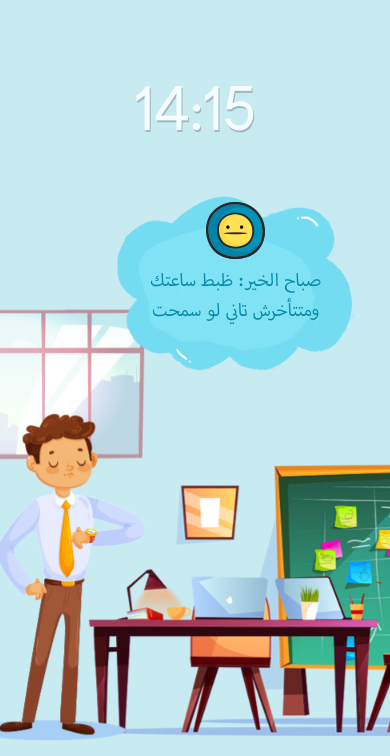
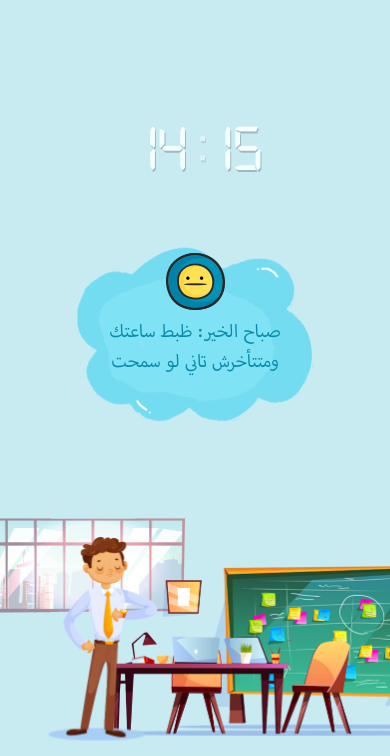
Before and after one commit to khaled404/tasawk, a website: page project/index2.pug in a window 390 px wide. Shown: the part 88-844 px from the top of the page. Drawn offline with nearby package versions, Linux system fonts and the light colour scheme; files that its build step writes are made by us from their sources; files whose address does not match are found by name.

Commit message:
first commit

```diff
--- a/project/index.pug
+++ b/project/index.pug
@@ -99,8 +99,9 @@ html(lang="ar")
                 //-     img(src="images/emo2.png", alt="emo")
                 //-     p نشوفك في الصباح علي خير يا غااالي
             .time
-                span.min 07:
-                span.hour 57
+                span.min 14
+                span.timer :
+                span.hour 15
         script(src="js/jquery.min.js")
         script(src="js/bootstrap.min.js")
         script(src="https://cdnjs.cloudflare.com/ajax/libs/parallax/3.1.0/parallax.js")
--- a/project/index2.pug
+++ b/project/index2.pug
@@ -87,7 +87,8 @@ html(lang="ar")
                 //-     img(src="images/emo2.png", alt="emo")
                 //-     p نشوفك في الصباح علي خير يا غااالي
             .time
-                span.min 14:
+                span.min 14
+                span.timer :
                 span.hour 15
         script(src="js/jquery.min.js")
         script(src="js/bootstrap.min.js")
--- a/project/index3.pug
+++ b/project/index3.pug
@@ -58,7 +58,7 @@ html(lang="ar")
                     .light-left
                         img(src="images/lightLeft.png")
 
-                .moon
+                //.moon
                     img(src="images/moon.png", alt="moon")
                 .employee-3
                     .employee-3_1
@@ -96,7 +96,8 @@ html(lang="ar")
                         p نشوفك في الصباح علي خير يا غااالي
             //1536
             .time
-                span.min 14:
+                span.min 14
+                span.timer :
                 span.hour 15
         script(src="js/jquery.min.js")
         script(src="js/bootstrap.min.js")
--- a/project/sass/_home.scss
+++ b/project/sass/_home.scss
@@ -866,16 +866,17 @@ body{
         margin: auto;
         z-index: 22;
         pointer-events: none;
+        display: flex;
         @media (max-width:991px) {
-            top: 32%;
-            left: 52%;
+            left: 50%;
             .welcome-bac{
+                margin: auto;
                 width: 80%;
             }
         }
         @media (max-width:480px) {
-            top: 44%;
-            left: 68%;
+            left: 50%;
+            top: 50%;
         }
         @media (min-height:1024px) and (max-height:1366px){
             top: 50%;
@@ -885,6 +886,7 @@ body{
             }
         }
         .massage{
+            margin: auto;
             position: absolute;
             top:50%;
             left: 50%;
@@ -895,13 +897,6 @@ body{
             align-items: center;
             justify-content: center;
             text-align: center;
-            @media (max-width:991px) {
-                left: 40%;
-            }
-            @media (min-height:1024px) and (max-height:1366px){
-                left: 50%;
-            }
-
             img{
                 margin-bottom: 8px;
             }
@@ -948,10 +943,17 @@ body{
     text-shadow: 1px 2px 0px rgba(34, 34, 34, 0.25);
     color: rgb(244, 253, 255);
     pointer-events: none;
+    font-family: 'digital';
+    .hour{
+        margin-left: -15px;
+    }
+    .timer{
+        animation: officeLight .5s ease-in-out infinite alternate ;
+    }
     @media (max-width:480px) {
         font-size: 66.281px;
         left: 50%;
-        bottom: 70%;
+        bottom: 67%;
         transform:translateX(-50%);
     }
 }
@@ -987,6 +989,10 @@ body{
             @media (max-width:1024px) {
                 left: 5%;
             }
+            @media (max-width:480px) {
+                display: none;
+            }
+
         }
         .branch{
             position: absolute;
@@ -1024,18 +1030,14 @@ body{
             }
         }
         @media (max-width:480px) {
-            right: -115%;
+            right: -120%;
             bottom: 20px;
             img{
-                width: 80%;
+                width: 50%;
             }
         }
-        @media (max-width:375px) {
-            right: -145%;
-
-            img{
-                width: 70%;
-            }
+        @media (max-width:380px) {
+            right: -150%;
         }
     }
     .window{
@@ -1061,16 +1063,14 @@ body{
             }
         }
         @media (max-width:480px) {
-            left: -50%;
-            bottom: 35%;
+            left: -7%;
+            bottom: 17%;
             img{
-                width: 80%;
+                width: 50%;
             }
         }
-        @media (max-width:375px) {
-            img{
-                width: 70%;
-            }
+        @media (max-width:360px) {
+            left: -25%;
         }
     }
     .employee-2{
@@ -1093,11 +1093,15 @@ body{
             bottom: 15px;
             left: 40%;
             img{
-                width: 80%;
+                width: 50%;
             }
         }
-        @media (max-width:375px) {
-            left:45%;
+        @media (max-width:480px) {
+            bottom: 15px;
+            left: 60%;
+            img{
+                width: 50%;
+            }
         }
 
     }
@@ -1111,6 +1115,10 @@ body{
             right: 1px;
             top: 82px;
         }
+        @media (max-width:480px) {
+            right: 39px;
+            top: 52px;
+        }
     }
     .employee-2_3{
         position: absolute;
@@ -1121,6 +1129,11 @@ body{
             left: 33px;
             top: 83px;
         }
+        @media (max-width:480px) {
+            left: 21px;
+            top: 53px;
+        }
+
     }
 }
 @keyframes employee-2_2 {
--- a/project/sass/_typography.scss
+++ b/project/sass/_typography.scss
@@ -6,4 +6,8 @@
     font-family: 'MyriadArabic';
     src: url('../font/MyriadArabic-Regular.otf');
 }
+@font-face{
+    font-family: 'digital';
+    src: url('../font/digital-7-mono.ttf');
+}
 //1920
```
Also changed, not shown: project/sass/_homeTow.scss (+0 -178 lines), dist/css/main.css, dist/font/digital-7-mono.ttf (added), dist/font/digital-7/digital-7 (italic).ttf (added), dist/font/digital-7/digital-7 (mono italic).ttf (added), dist/font/digital-7/digital-7 (mono).ttf (added), dist/font/digital-7/digital-7.ttf (added), dist/font/digital-7/readme.txt (added), dist/index.html, dist/index2.html, dist/index3.html, 1 other file.
